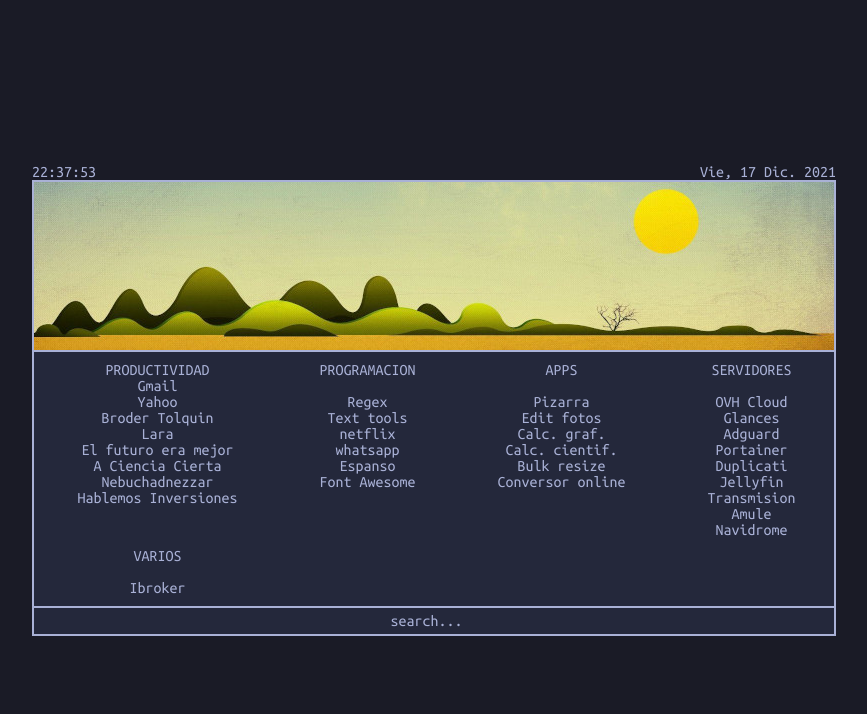
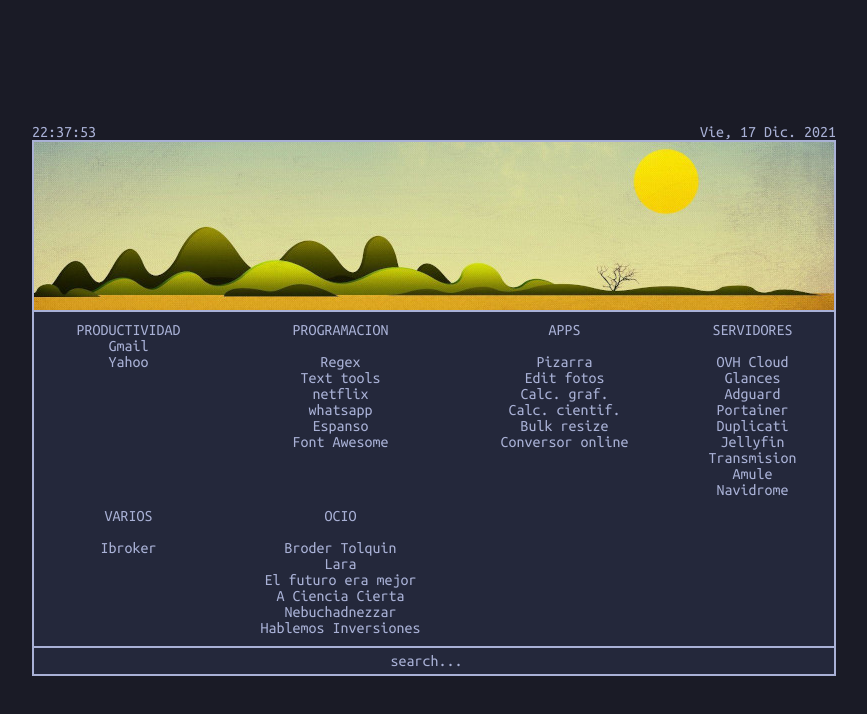
Before and after one commit to raulroda/s, a plain HTML site: page index.html in a window 1280 px wide. Shown: the whole page, without its empty margins (206-1073 px from the left). Drawn offline with Linux system fonts and the light colour scheme.

Commit message:
add OCIO

```diff
--- a/index.html
+++ b/index.html
@@ -122,16 +122,6 @@
             <li></li>
             <li><a href="https://mail.google.com"></a>Gmail</li>
             <li><a href="https://mail.yahoo.es/">Yahoo</a></li>
-            <li><a href=""></a></li>
-            <li><a href="https://open.spotify.com/show/6TIvDYMkfBiRZuFmxVB1Ub">Broder Tolquin</a></li>
-            <li><a href="https://open.spotify.com/show/2xxBYdolZQC1NlpOqgOMtG">Lara</a></li>
-            <li><a href="https://www.ivoox.com/podcast-futuro-era-mejor_sq_f1567184_1.html">El futuro era mejor</a></li>
-            <li><a href="https://www.ivoox.com/podcast-a-ciencia-cierta_sq_f1286369_1.html">A Ciencia Cierta</a></li>
-            <li><a href="https://www.ivoox.com/podcast-nebuchadnezzar_sq_f11383320_1.html">Nebuchadnezzar</a></li>
-            <li><a href="https://www.ivoox.com/podcast-hablemos-inversiones_sq_f11155293_1.html">Hablemos Inversiones</a></li>
-            <li><a href=""></a></li>
-            <li><a href=""></a></li>
-
           </ul>
 
           <ul>
@@ -183,6 +173,19 @@
             <p></p>
             <li><a href="https://www.ibroker.es/">Ibroker</a></li>
           </ul>
+
+          <ul>
+            <li>OCIO</li>
+            <p></p>
+            <li><a href="https://open.spotify.com/show/6TIvDYMkfBiRZuFmxVB1Ub">Broder Tolquin</a></li>
+            <li><a href="https://open.spotify.com/show/2xxBYdolZQC1NlpOqgOMtG">Lara</a></li>
+            <li><a href="https://www.ivoox.com/podcast-futuro-era-mejor_sq_f1567184_1.html">El futuro era mejor</a></li>
+            <li><a href="https://www.ivoox.com/podcast-a-ciencia-cierta_sq_f1286369_1.html">A Ciencia Cierta</a></li>
+            <li><a href="https://www.ivoox.com/podcast-nebuchadnezzar_sq_f11383320_1.html">Nebuchadnezzar</a></li>
+            <li><a href="https://www.ivoox.com/podcast-hablemos-inversiones_sq_f11155293_1.html">Hablemos Inversiones</a></li>
+            <li><a href=""></a></li>
+            <li><a href=""></a></li>
+          </ul>
       </nav>
 
       <form action="https://duckduckgo.com/" method="GET" target="_blank">
```
